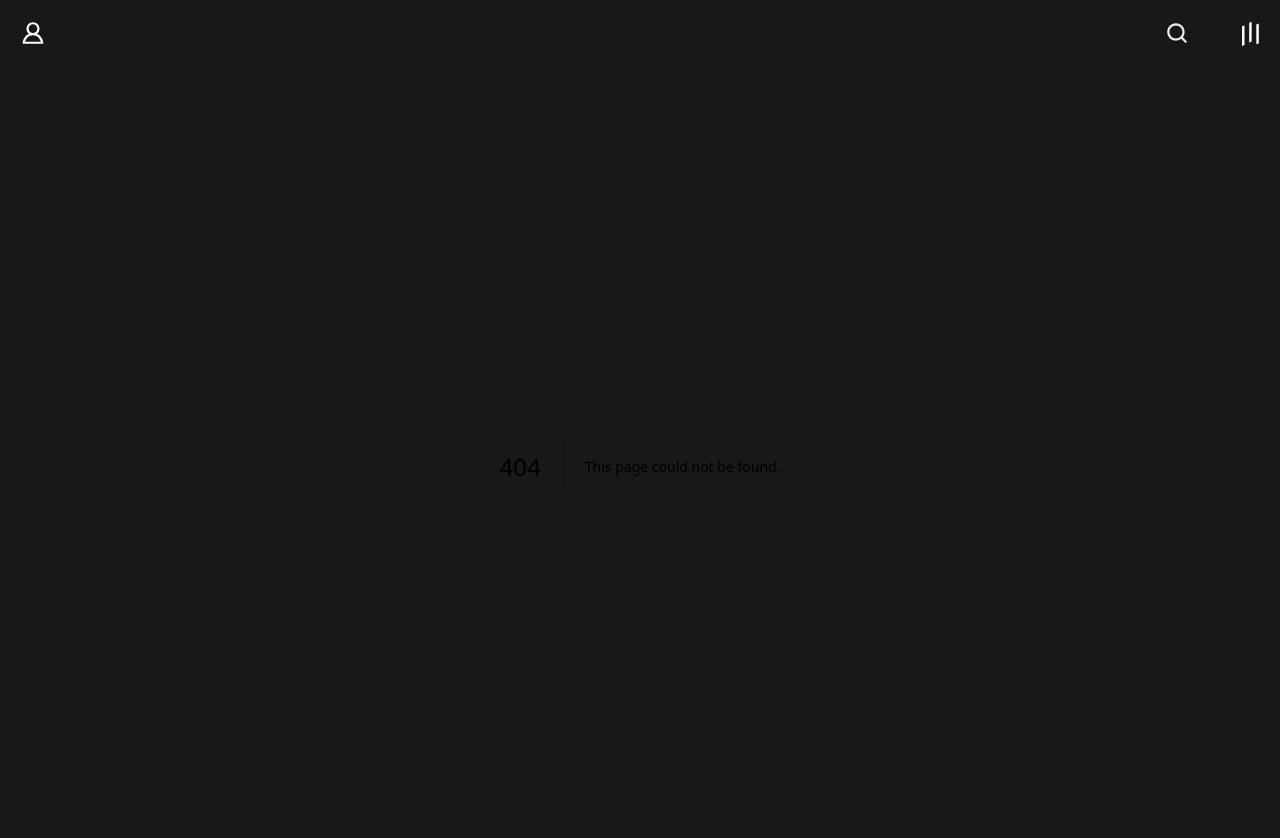
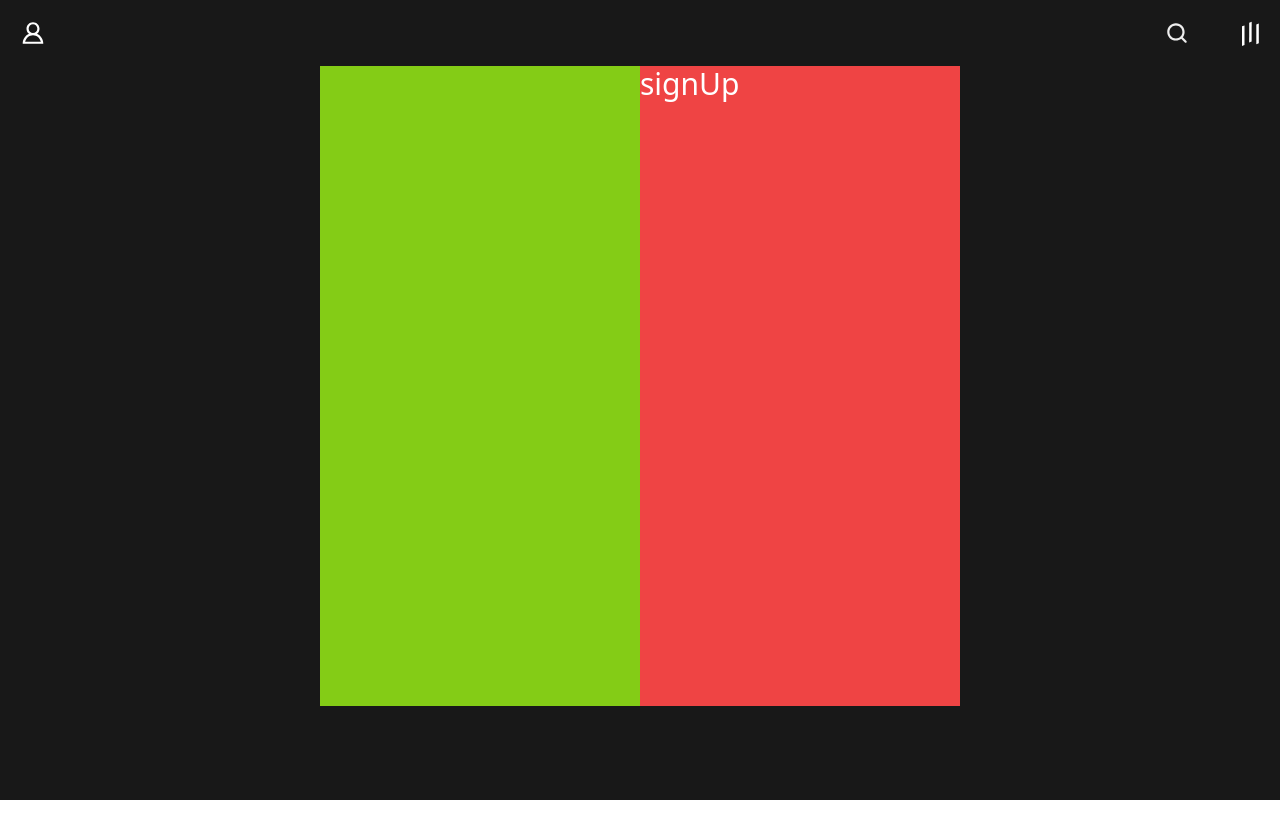
Before and after one commit to joisv/anime-app, a Next.js app: page /signin in a window 1280 px wide. Before the commit this address had no page. Shown: the top 838 px of the page. After the commit the page ends 800 px from the top, so only its background shows below. Built offline with nearby package versions, Linux system fonts and the light colour scheme.

Commit message:
menambahkan routing dan halaman sign in dan sign up

```diff
--- /dev/null
+++ b/src/pages/signin.js
@@ -0,0 +1,39 @@
+import Head from "next/head"
+import { motion as m } from "framer-motion"
+import { useState } from "react";
+import { useRouter } from "next/router";
+
+export default function signin() {
+    const [clicked, setClicked] = useState(false);
+    const router = useRouter()
+
+    const handleLinkButton = () => {
+        setClicked(true)
+        setTimeout(() => {
+            router.push('/signup');
+          },1000);
+    }
+
+    const left = 'translate-x-full ease-out duration-1000'
+    const right = '-translate-x-full ease-out duration-1000'
+
+  return (
+    <div
+    initial={{ opacity: 0 }}
+    animate={{ opacity: 1 }}
+    exit={{ opacity: 0 }}
+    transition={{ duration: 0.5, ease: "easeIn" }}>
+        <Head>
+            <title>Sign Up</title>
+        </Head>
+        <div className='text-white text-3xl font-medium mx-auto absolute w-full h-[80vh] flex'>
+            <div className={ clicked ? `w-full h-full bg-lime-500 ${left}` : 'w-full h-full bg-lime-500'}></div>
+            <div onClick={handleLinkButton} className={ clicked ? `w-full h-full bg-red-500 ${right}` : 'cursor-pointer w-full h-full bg-red-500'}>
+
+                    <h2 >signUp</h2>
+
+            </div>
+        </div>
+    </div>
+  )
+}
--- /dev/null
+++ b/src/pages/signup.js
@@ -0,0 +1,34 @@
+import React from 'react'
+import Head from 'next/head'
+import { useRouter } from 'next/router'
+import { useState } from 'react';
+
+export default function signup() {
+    const [clicked, setClicked] = useState(false);
+    const router = useRouter()
+
+    const handleLinkButton = () => {
+        setClicked(true)
+        setTimeout(() => {
+            router.push('/signin');
+          },1000);
+    }
+
+    const left = 'translate-x-full ease-out duration-1000'
+    const right = '-translate-x-full ease-out duration-1000'
+  return (
+    <div>
+        <Head>
+            <title>Sign Up</title>
+        </Head>
+        <div className='text-white text-3xl font-medium mx-auto absolute w-full h-[80vh] flex'>
+            <div onClick={handleLinkButton} className={ clicked ? `w-full h-full bg-red-500 ${left}` : 'cursor-pointer w-full h-full bg-red-500'}>
+
+                    <h2 onClick={handleLinkButton}>signin</h2>
+
+            </div>
+            <div className={ clicked ? `w-full h-full bg-lime-500 ${right}` : 'w-full h-full bg-lime-500'}></div>
+        </div>
+    </div>
+  )
+}
```
